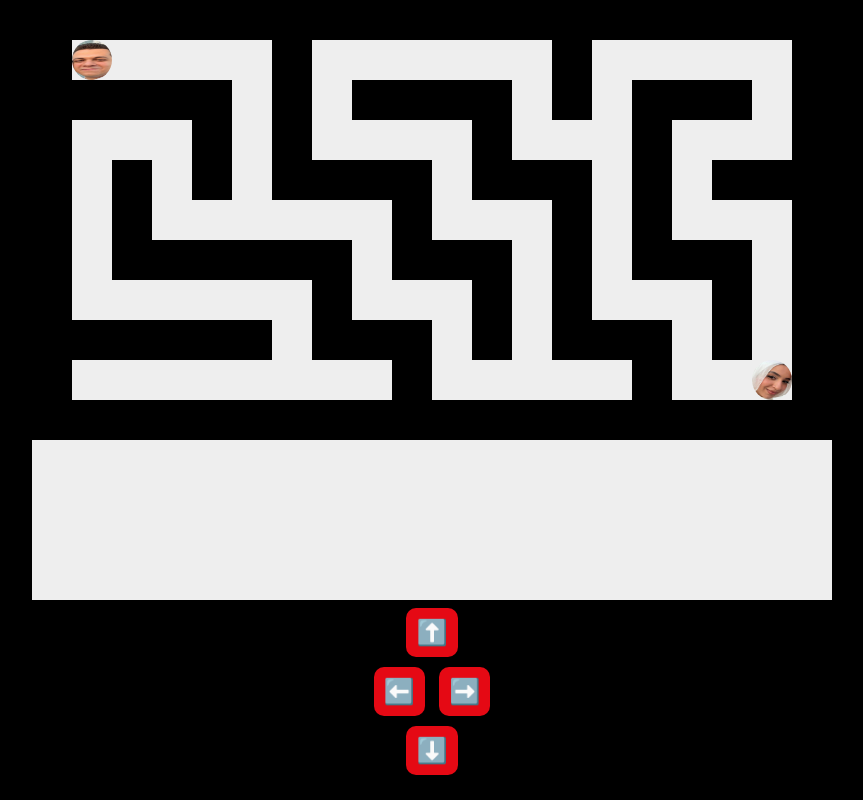
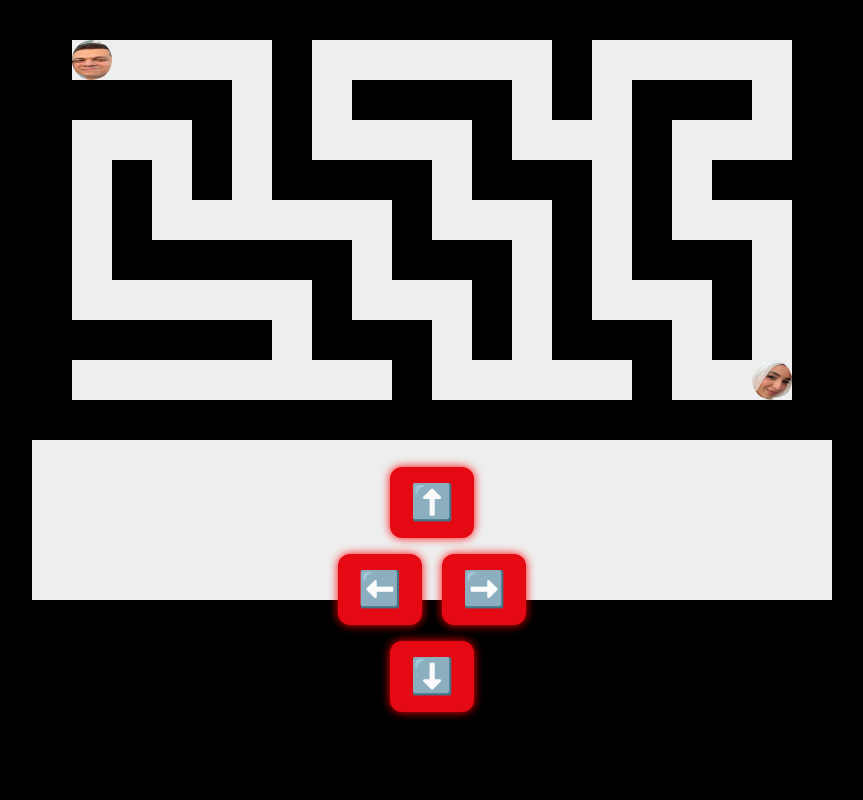
Before and after one commit to Ahmed-Gawish23/ThePathToShahd, a plain HTML site: page index.html in a window 1280 px wide. Both pictures are taken after a click on the button "Start Game". Shown: the whole page, without its empty margins (208-1071 px from the left). Drawn offline with Linux system fonts and the light colour scheme.

Commit message:
Update index.html

```diff
--- a/index.html
+++ b/index.html
@@ -1,4 +1,3 @@
-
 <!DOCTYPE html>
 <html lang="en">
 <head>
@@ -15,6 +14,7 @@
     text-align: center;
   }
 
+  /* شاشة البداية */
   #startScreen {
     position: absolute;
     width: 100%;
@@ -27,18 +27,20 @@
   }
 
   h1 {
+    font-size: 55px;
     color: #e50914;
-    text-shadow: 0 0 15px red;
+    text-shadow: 0 0 20px red;
+    margin-bottom: 20px;
   }
 
-  button {
-    padding: 12px 25px;
-    font-size: 18px;
+  #startScreen button {
+    font-size: 22px;
+    padding: 15px 35px;
     border-radius: 10px;
     border: none;
     background: #e50914;
     color: white;
-    margin-top: 10px;
+    cursor: pointer;
   }
 
   canvas {
@@ -47,18 +49,23 @@
     background: #eee;
   }
 
+  /* الأسهم */
   #controls {
     display: none;
     position: absolute;
-    bottom: 20px;
+    bottom: 80px;
     width: 100%;
   }
 
   #controls button {
-    font-size: 25px;
-    padding: 10px;
-    margin: 5px;
-    border-radius: 10px;
+    font-size: 35px;
+    padding: 15px 20px;
+    margin: 8px;
+    border-radius: 12px;
+    background: #e50914;
+    color: white;
+    border: none;
+    box-shadow: 0 0 10px red;
   }
 </style>
 </head>
@@ -85,14 +92,14 @@ const ctx = canvas.getContext("2d");
 
 const cell = 40;
 
-// صور
+// الصور
 const playerImg = new Image();
 playerImg.src = "ahmed.jpg";
 
 const goalImg = new Image();
 goalImg.src = "shahd.jpg";
 
-// متاهة شغالة (مضمونة)
+// المتاهة
 const maze = [
 [1,1,1,1,1,1,1,1,1,1,1,1,1,1,1,1,1,1,1,1],
 [1,0,0,0,0,0,1,0,0,0,0,0,0,1,0,0,0,0,0,1],
@@ -117,7 +124,7 @@ function startGame() {
   draw();
 }
 
-// رسم دائري
+// رسم الصور دايرة
 function drawCircle(img, x, y) {
   ctx.save();
   ctx.beginPath();
@@ -127,6 +134,7 @@ function drawCircle(img, x, y) {
   ctx.restore();
 }
 
+// رسم اللعبة
 function draw() {
   ctx.clearRect(0,0,canvas.width,canvas.height);
 
@@ -143,6 +151,7 @@ function draw() {
   drawCircle(playerImg, player.x*cell, player.y*cell);
 }
 
+// الحركة
 function move(dx, dy) {
   let newX = player.x + dx;
   let newY = player.y + dy;
```
